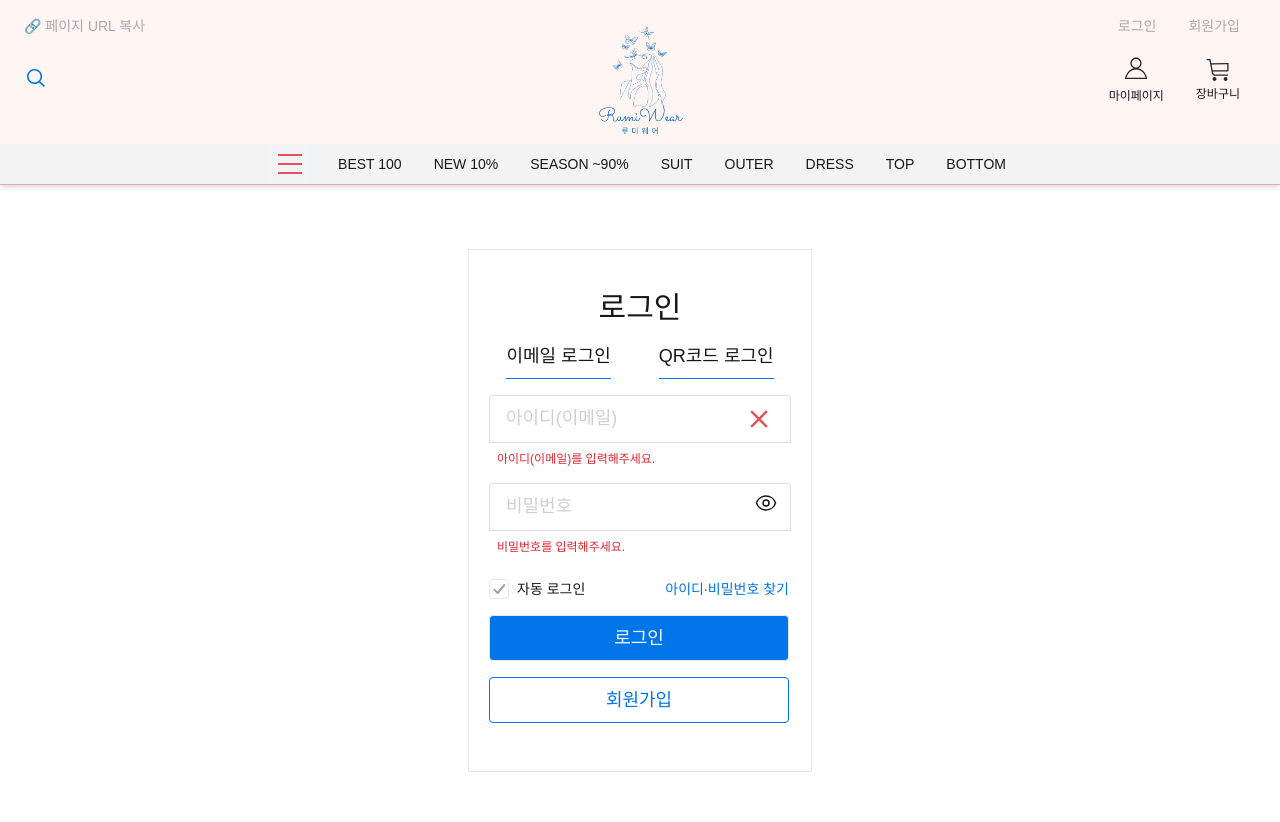
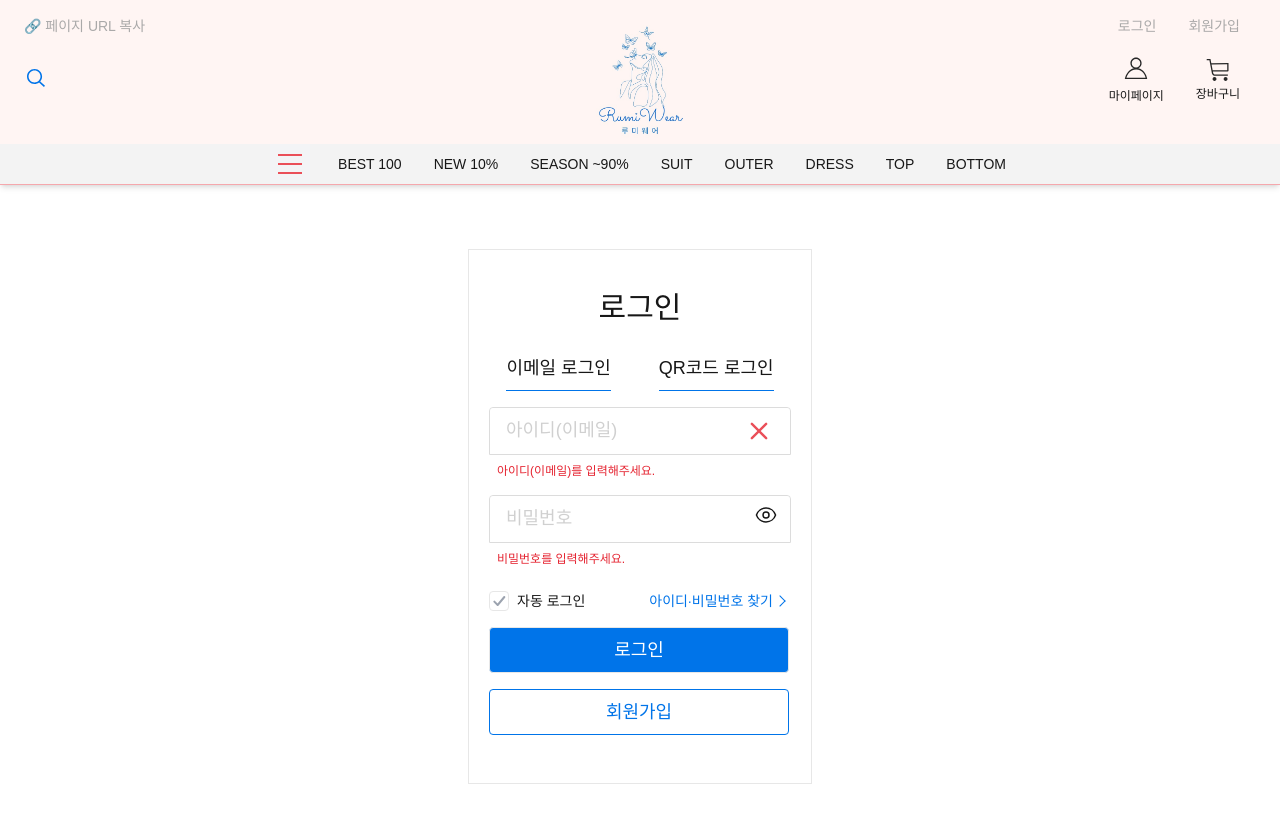
Before and after one commit to suzyp0223/rumiware-next, a Next.js app: page /auth in a window 1280 px wide. Shown: the top 822 px of the page. Built offline with nearby package versions, Linux system fonts and the light colour scheme.

Commit message:
ui 수정 완료 이벤트 등록하기

```diff
--- a/src/app/auth/page.tsx
+++ b/src/app/auth/page.tsx
@@ -16,7 +16,7 @@ const AuthMenu = () => {
       className="flex flex-col items-center justify-center text-lg gap-4 py-10 w-fit mx-auto
     border border-gray-200 "
     >
-      <h1 className="text-3xl">로그인</h1>
+      <h1 className="text-3xl mb-3">로그인</h1>
       {/* <AuthHeader /> */}
       <ul className="flex flex-row gap-4 text-center">
         <li className="px-4 cursor-pointer" onClick={() => setActiveTab("email")}>
@@ -61,7 +61,7 @@ const AuthMenu = () => {
             <input
               type="text"
               placeholder="비밀번호"
-              className="outline-none px-4 py-2 w-64 w-[300px]
+              className="outline-none px-4 py-2 w-[300px]
               border-b-2  border-transparent focus:border-[#0073e9] rounded-t"
             />
             <span className="absolute top-1/2 right-3 transform -translate-y-1/2">
@@ -78,7 +78,10 @@ const AuthMenu = () => {
             <input type="checkbox" className="w-5 h-5 custom-checkbox" />
             <span className="mx-2">자동 로그인</span>
           </label>
-          <a href="/login/accountInfoFind" className="text-[var(--color-blue-600)]">
+          <a
+            href="/login/accountInfoFind"
+            className="text-[var(--color-blue-600)] mr-4 right-arrow"
+          >
             아이디∙비밀번호 찾기
           </a>
         </div>
--- a/src/app/globals.css
+++ b/src/app/globals.css
@@ -18,16 +18,21 @@
   }
 }
 @layer utilities {
-  .check-icon::before {
+  .right-arrow {
+    @apply relative;
+  }
+  .right-arrow:before {
     content: "";
     position: absolute;
-    top: 0;
-    left: 0;
-    background-position: -292px -236px;
-    background-repeat: no-repeat;
-    width: 20px;
-    height: 20px;
-    background-color: #fff;
+    left: 127px;
+    top: 6px;
+
+    width: 0.5rem;
+    height: 0.5rem;
+
+    transform: rotate(45deg);
+    border-top: 1px solid var(--color-blue-600);
+    border-right: 1px solid var(--color-blue-600);
   }
 }
 
```
